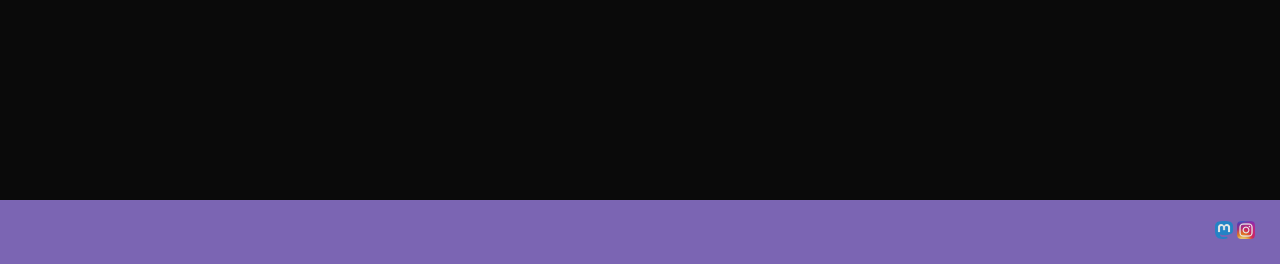
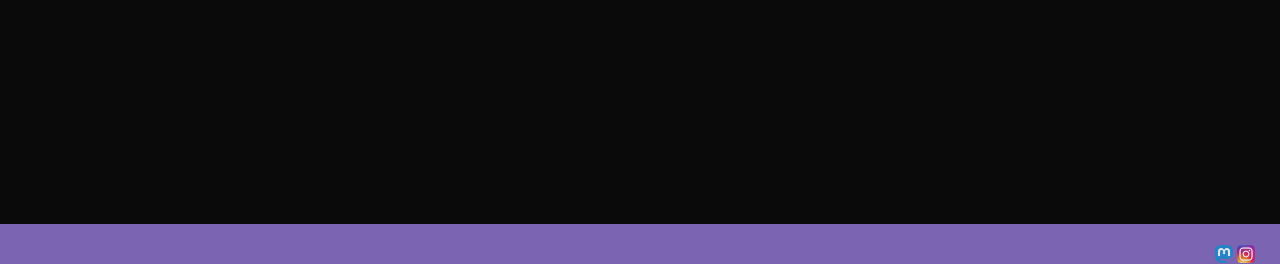
Before and after one commit to Soundsphere/soundweb, a PHP site: page /fingerboarding/fingerboarding.html in a window 1280 px wide. Shown: the part 536-800 px from the top of the page. Run offline with PHP 8.4, Linux system fonts and the light colour scheme.

Commit message:
Fixed css typos
two typos were found and updated in the css config

```diff
--- a/public_html/Style/style.css
+++ b/public_html/Style/style.css
@@ -103,7 +103,7 @@ div.footer {
   float: left;
   bottom: 0;
   width: 100%;
-  heigt: 40px;
+  height: 40px;
   background-color: #886FC6;
   opacity: 0.9;
   color: white;
--- a/public_html/fingerboarding/fstyle.css
+++ b/public_html/fingerboarding/fstyle.css
@@ -100,7 +100,7 @@ div.footer {
   float: left;
   bottom: 0;
   width: 100%;
-  heigt: 40px;
+  height: 40px;
   background-color: #886FC6;
   opacity: 0.9;
   color: white;
```
